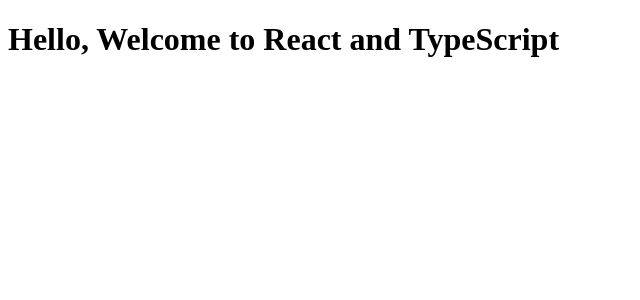
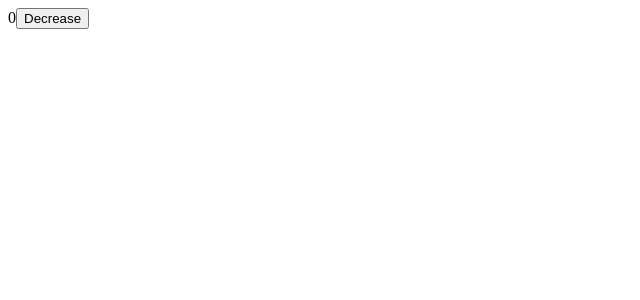
Before and after one commit to Connesus/social-media-react-express, a React app in the folder src/client/: page / in a window 1280 px wide. Shown: the top 300 px of the page, without its empty margins (0-640 px from the left). Built offline with nearby package versions, Linux system fonts and the light colour scheme.

Commit message:
Initial App component and index file

```diff
--- /dev/null
+++ b/src/client/src/App.tsx
@@ -0,0 +1,24 @@
+import React from "react";
+import { RootState } from "./redux/store";
+import { useSelector, useDispatch } from "react-redux";
+import { decrement } from "./redux/slice/counter";
+
+const user = {
+  email: "user@gmail.com",
+  password: "pass",
+  username: "user",
+};
+
+const App: React.FC = () => {
+  const count = useSelector((state: RootState) => state.counter.value);
+  const dispatch = useDispatch();
+
+  return (
+    <>
+      {count}
+      <button onClick={() => dispatch(decrement())}>Decrease</button>
+    </>
+  );
+};
+
+export default App;
--- a/src/client/src/index.tsx
+++ b/src/client/src/index.tsx
@@ -1,8 +1,12 @@
 import * as React from "react";
 import * as ReactDOM from "react-dom";
+import { store } from "./redux/store";
+import { Provider } from "react-redux";
+import App from "./App";
+
 ReactDOM.render(
-  <div>
-    <h1>Hello, Welcome to React and TypeScript</h1>
-  </div>,
+  <Provider store={store}>
+    <App />
+  </Provider>,
   document.getElementById("root")
 );
```
